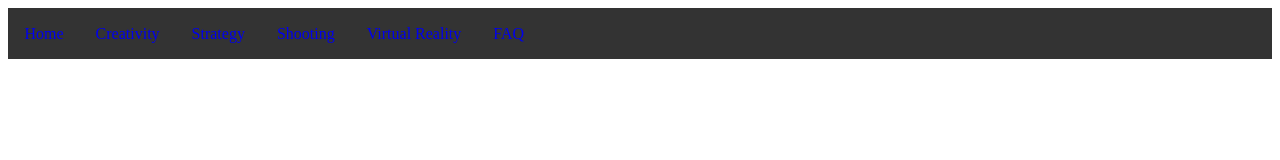
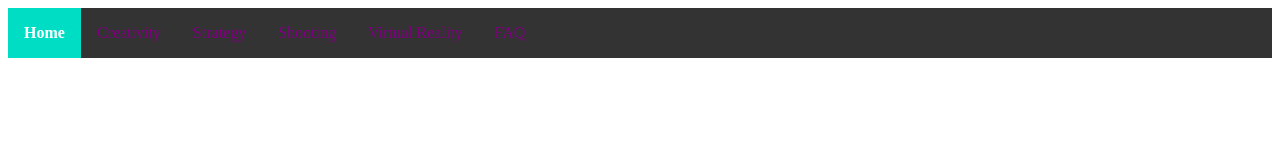
Before and after one commit to racb1/afLaCK, a plain HTML site: page Home.html in a window 1280 px wide. Drawn offline with Linux system fonts and the light colour scheme.

Commit message:
Finished!

```diff
--- a/Home.html
+++ b/Home.html
@@ -10,7 +10,7 @@
 
  <nav>
   <ul class="navbar">
-		<li class="navbarlist"><a href="home.html">Home</a> </li>
+		<li class="active"><b href="home.html">Home</b> </li>
 		<li class="navbarlist"><a href="creativity.html">Creativity</a> </li>
 	<li class="navbarlist"><a href="strategy.html">Strategy</a> </li>
 	<li class="navbarlist"><a href="shooting.html">Shooting</a> </li>
--- a/base.css
+++ b/base.css
@@ -1,7 +1,7 @@
 @charset "utf-8";
 ul {
     margin: auto;
-    padding: .5px;
+    padding: 0px;
     list-style-type: none;
     overflow: hidden;
     background-color: #333;
@@ -19,5 +19,8 @@ li  {
 }
 a {
   text-decoration: none;
+	color: purple
 }
-/*test*/
+.active {
+    background-color: #00DDC5;
+}
```
